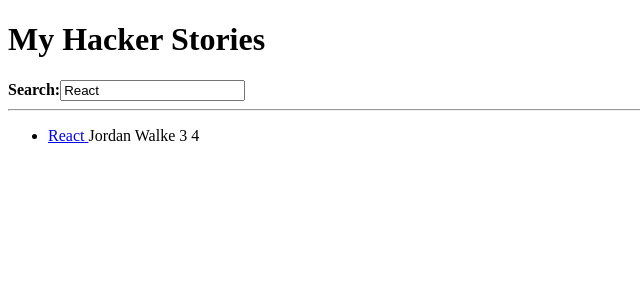
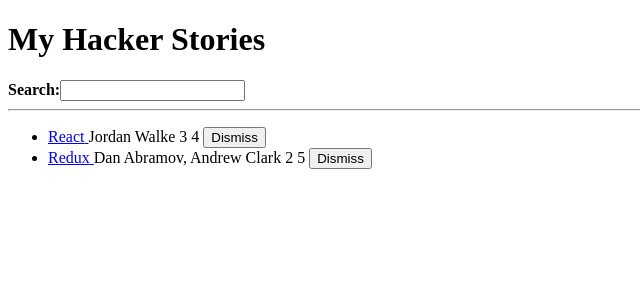
Before and after one commit to HeshamaMohamed/Books-Documentation, a React (Vite) app in the folder The Road To React/hacker-stories/: page / in a window 1280 px wide. Shown: the top 300 px of the page, without its empty margins (0-640 px from the left). Built offline with nearby package versions, Linux system fonts and the light colour scheme.

Commit message:
Fundamentals of React: Inline Handler in JSX

```diff
--- a/The Road To React/hacker-stories/src/App.jsx
+++ b/The Road To React/hacker-stories/src/App.jsx
@@ -13,8 +13,7 @@
   return [value, setValue]
 }
 
-const App = () =>{
-  const stories = [
+const initialStories = [
   {
     title: 'React',
     url: 'https://reactjs.org/',
@@ -33,7 +32,16 @@
   }
 ]
 
-  const [searchTerm, setSearchTerm] = useStorageState('search', 'React');
+const App = () =>{
+
+  const [searchTerm, setSearchTerm] = useStorageState('search', '');
+  const [stories, setStories] = React.useState(initialStories)
+
+  const handleRemoveStory = (item) =>{
+    const newStories = stories.filter(story => item.objectID !== story.objectID );
+
+    setStories(newStories);
+  };
 
   const handleSearch = (event) => {
     setSearchTerm(event.target.value);
@@ -58,31 +66,42 @@
 
       <hr />
 
-      <List list={searchedStories}/>
+      <List list={searchedStories} onRemoveItem={handleRemoveStory} />
     </div>
   );
 }
 
 
-const List = ({list}) =>
+const List = ({ list, onRemoveItem }) =>
   (
     <ul>
-      {list.map(({objectID, ...item}) =>
-        <Item key={objectID} {...item} />
+      {list.map((item) =>
+        <Item
+          key={item.objectID}
+          item={item}
+          onRemoveItem={onRemoveItem}
+        />
       )}
     </ul>
   );
 
-const Item = ({url, title, author, num_comments, points}) => (
+const Item = ({ item, onRemoveItem }) => {
+  return (
     <li >
       <span>
-      <a href={url}>{title} </a>
+        <a href={item.url}>{item.title} </a>
       </span>
-    <span>{author} </span>
-    <span>{num_comments} </span>
-    <span>{points} </span>
+      <span>{item.author} </span>
+      <span>{item.num_comments} </span>
+      <span>{item.points} </span>
+      <span>
+        <button type='button' onClick={() => onRemoveItem(item)}>
+          Dismiss
+        </button>
+      </span>
     </li>
   );
+};
 
 const InputWithLabel = ({id, value, onInputChange, type='text', children}) => (
     <>
```
Lines whose indentation alone changed are shown as unchanged.
